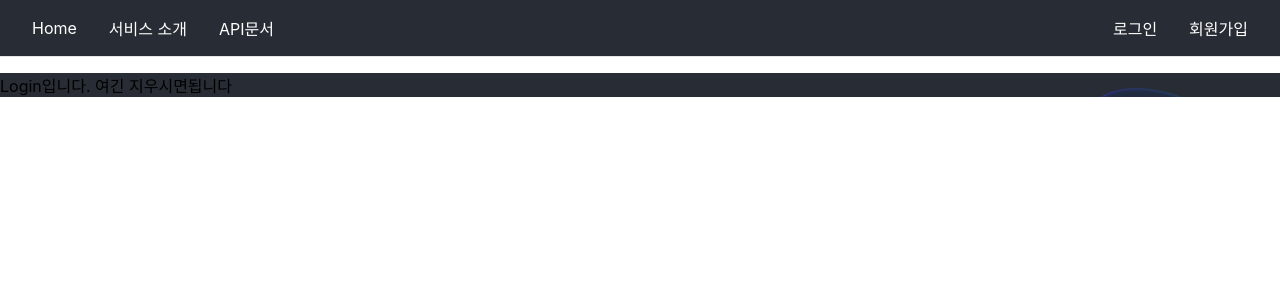
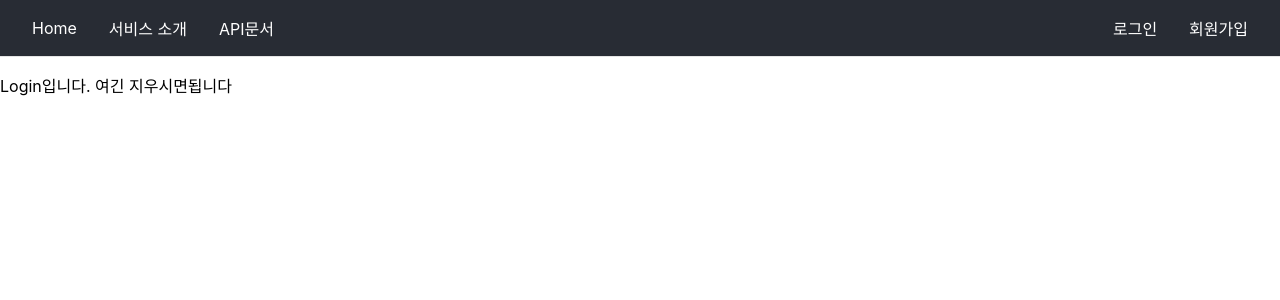
Before and after one commit to giyeon-dev/finance-api, a React (Create React App) app in the folder front-end/: page /login in a window 1280 px wide. Shown: the top 300 px of the page. Built offline with nearby package versions, Linux system fonts and the light colour scheme; a web font is replaced by a local one.

Commit message:
feat: background 수정

```diff
--- a/front-end/src/App.css
+++ b/front-end/src/App.css
@@ -1,10 +1,5 @@
 .App {
-    /*
-      메인화면 배경 도형
-    */
-    background-color: #282c34;
-    background-image: url('/src/assets/img/background.png');
-    background-size: cover;
+
 }
 
 .App-logo {
--- a/front-end/src/components/main/Home.css
+++ b/front-end/src/components/main/Home.css
@@ -7,9 +7,8 @@
 }
 
 .Home-body {
+  min-height: 100vh;
   display: flex;
-    text-align: center;
-    min-height: 100vh;
   flex-direction: column;
   align-items: center;
   justify-content: center;
@@ -19,6 +18,6 @@
     메인화면 배경 도형
   */
   background-color: #282c34;
-    background-image: url('/src/assets/img/background.png');
+  background-image: url('../../assets/img/background.png') ;
   background-size: cover;
 }
```
Also changed, not shown: 1 other file (tests, documents, lock files or other folders). Lines whose indentation alone changed are shown as unchanged.
